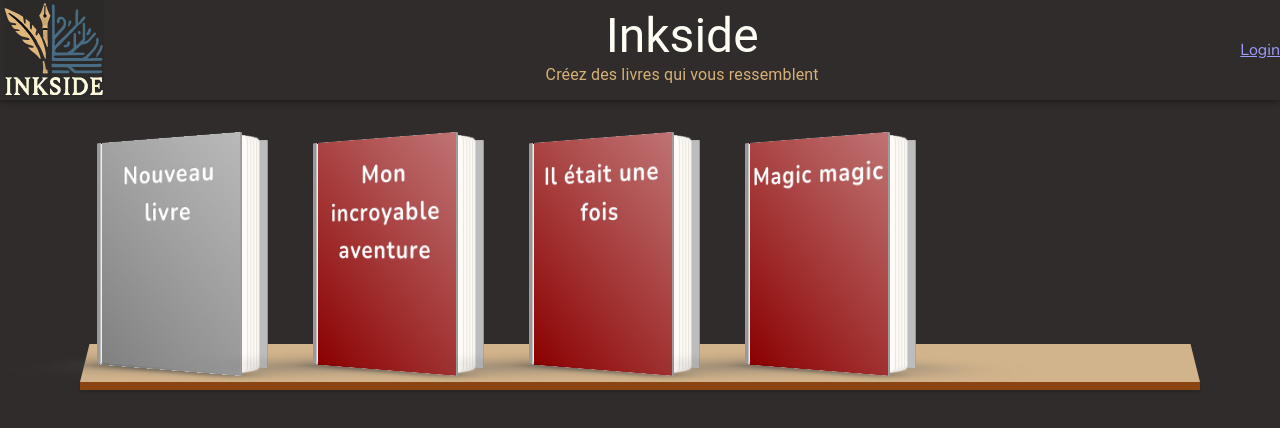
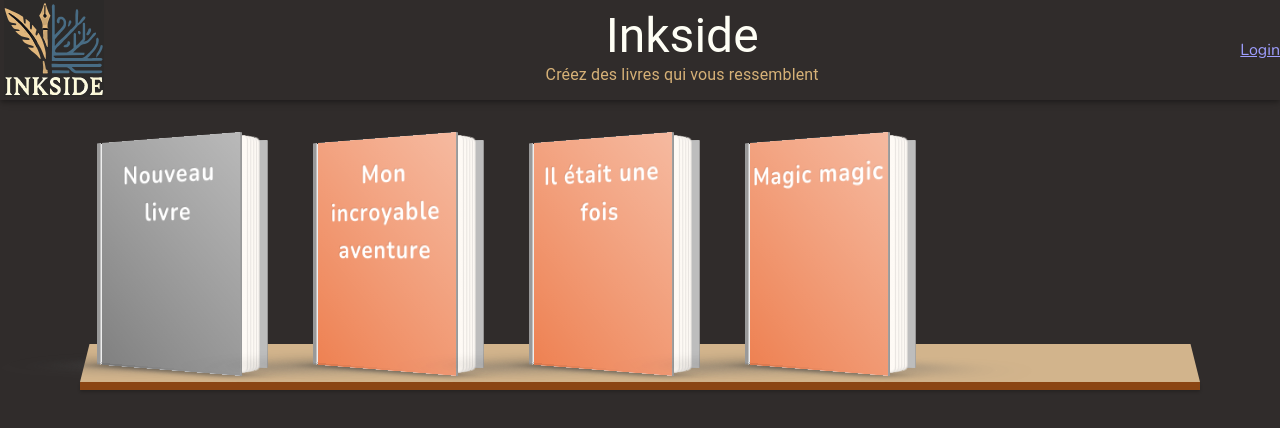
Before and after one commit to lgillard/inkside-cyoa, a Vue app: page /library in a window 1280 px wide. Shown: the top 428 px of the page. Built offline with nearby package versions, Linux system fonts and the light colour scheme.

Commit message:
UPD: make shelf display book with wright color

```diff
--- a/src/ui/views/LibraryView.vue
+++ b/src/ui/views/LibraryView.vue
@@ -11,6 +11,7 @@
       <AnimatedBook
           v-else
           :title="gamebook.title"
+          :color="gamebook.coverColor"
           @click="router.push(`/gamebook/${gamebook.id}`)"/>
     </template>
   </div>
```
